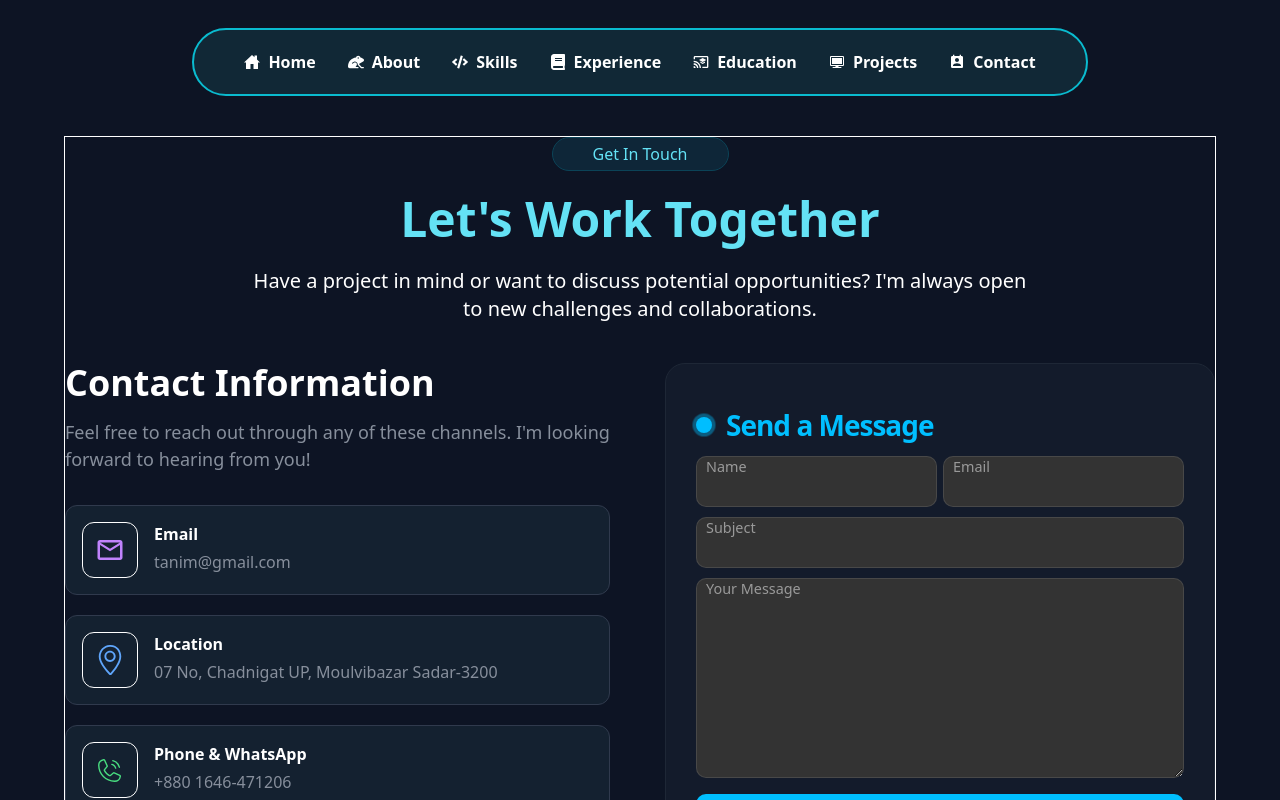
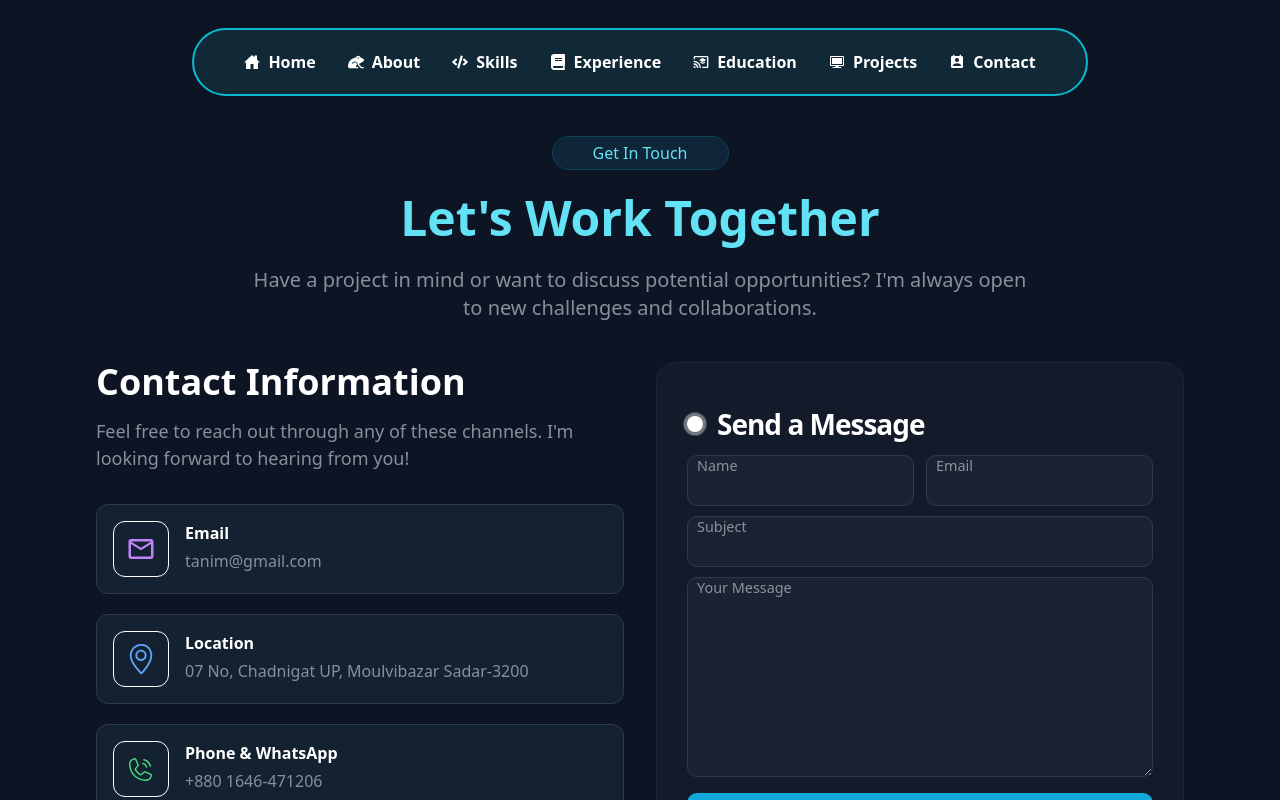
Before and after one commit to tanim246/Tanim-Portfolio-React.Js, a React (Vite) app: page /contact in a window 1280 px wide. Shown: the top 800 px of the page. Built offline with nearby package versions, Linux system fonts and the light colour scheme.

Commit message:
contact form add

```diff
--- a/src/components/Contact.jsx
+++ b/src/components/Contact.jsx
@@ -1,4 +1,3 @@
-import React from "react";
 import Form from "./contact/ContactFrom";
 import { MdOutlineMailOutline } from "react-icons/md";
 import { SlLocationPin } from "react-icons/sl";
@@ -7,36 +6,40 @@ import { FaRegClock } from "react-icons/fa";
 
 const Contact = () => {
   return (
-    <div className="max-w-6xl border pb-8 text-white mx-auto ">
-      <div className="flex flex-col items-center gap-6 ">
-        <p className="rounded-full border py-1 px-10 text-center border-[#0b4357] bg-[#0e2638] text-[#64e2f5]">
-          <span></span>
-          <span> Get In Touch</span>
+    <div className="max-w-6xl pb-8 text-white mx-auto px-4 sm:px-8">
+      <div className="flex flex-col items-center gap-6 text-center sm:text-left">
+        <p className="rounded-full border py-1 px-6 sm:px-10 border-[#0b4357] bg-[#0e2638] text-[#64e2f5]">
+          Get In Touch
         </p>
-        <h1 className="text-5xl font-bold text-[#64e2f5]">
+        <h1 className="text-3xl sm:text-5xl font-bold text-[#64e2f5]">
           Let's Work Together
         </h1>
-        <p className="text-md px-6 sm:px-0 sm:text-xl text-center">
+        <p className="text-md sm:text-xl text-[#878f9c] text-center">
           Have a project in mind or want to discuss potential opportunities? I'm
           always open <br className="hidden sm:block" /> to new challenges and
           collaborations.
         </p>
       </div>
+
       {/* contact start */}
-      <div className="mt-10 flex flex-col sm:flex-row justify-between items-start">
-        <div>
+      <div className="mt-10 flex flex-col lg:flex-row justify-between items-start gap-8">
+        {/* left info */}
+        <div className="w-full lg:w-1/2">
           <div className="space-y-4 mb-8">
-            <h1 className="text-4xl font-semibold">Contact Information</h1>
-            <p className="text-[#878f9c] text-[18px]">
+            <h1 className="text-2xl sm:text-4xl font-semibold">
+              Contact Information
+            </h1>
+            <p className="text-[#878f9c] text-[16px] sm:text-[18px]">
               Feel free to reach out through any of these channels. I'm looking{" "}
-              <br /> forward to hearing from you!
+              forward to hearing from you!
             </p>
           </div>
-          {/* info */}
-          <div className="space-y-5 px-6 sm:px-0">
+
+          {/* info list */}
+          <div className="space-y-5">
             {/* Email */}
-            <div className="text-white border border-[#303a4d] p-4 rounded-xl flex gap-4 bg-[#142130]">
-              <span className="text-[#c083fc] border border-white rounded-xl text-3xl  p-3">
+            <div className="border border-[#303a4d] p-4 rounded-xl flex gap-4 bg-[#142130]">
+              <span className="text-[#c083fc] border border-white rounded-xl text-3xl p-3">
                 <MdOutlineMailOutline />
               </span>
               <p className="flex flex-col space-y-1">
@@ -44,9 +47,10 @@ const Contact = () => {
                 <span className="text-[#878f9c]">tanim@gmail.com</span>
               </p>
             </div>
+
             {/* Location */}
-            <div className="text-white border border-[#303a4d] p-4 rounded-xl flex gap-4 bg-[#142130]">
-              <span className="text-[#5fa5fa] border border-white rounded-xl text-3xl  p-3">
+            <div className="border border-[#303a4d] p-4 rounded-xl flex gap-4 bg-[#142130]">
+              <span className="text-[#5fa5fa] border border-white rounded-xl text-3xl p-3">
                 <SlLocationPin />
               </span>
               <p className="flex flex-col space-y-1">
@@ -56,9 +60,10 @@ const Contact = () => {
                 </span>
               </p>
             </div>
-            {/* phone & whatsapp */}
-            <div className="text-white border border-[#303a4d] p-4 rounded-xl flex gap-4 bg-[#142130]">
-              <span className="text-[#49de80] border border-white rounded-xl text-3xl  p-3">
+
+            {/* Phone */}
+            <div className="border border-[#303a4d] p-4 rounded-xl flex gap-4 bg-[#142130]">
+              <span className="text-[#49de80] border border-white rounded-xl text-3xl p-3">
                 <PiPhoneCallLight />
               </span>
               <p className="flex flex-col space-y-1">
@@ -66,9 +71,10 @@ const Contact = () => {
                 <span className="text-[#878f9c]">+880 1646-471206</span>
               </p>
             </div>
+
             {/* Response Time */}
-            <div className="text-white border border-[#303a4d] p-4 rounded-xl flex gap-4 bg-[#142130]">
-              <span className="text-[#f7bc25] border border-white rounded-xl text-3xl  p-3">
+            <div className="border border-[#303a4d] p-4 rounded-xl flex gap-4 bg-[#142130]">
+              <span className="text-[#f7bc25] border border-white rounded-xl text-3xl p-3">
                 <FaRegClock />
               </span>
               <p className="flex flex-col space-y-1">
@@ -80,7 +86,11 @@ const Contact = () => {
             </div>
           </div>
         </div>
-        <div><Form /></div>
+
+        {/* right form */}
+        <div className="w-full lg:w-1/2">
+          <Form />
+        </div>
       </div>
     </div>
   );
--- a/src/components/contact/ContactFrom.jsx
+++ b/src/components/contact/ContactFrom.jsx
@@ -1,39 +1,43 @@
-import React from "react";
+
 import styled from "styled-components";
-
 const Form = () => {
   return (
     <StyledWrapper>
-      <form className="form w-[550px]">
+      <form className="form w-full max-w-[550px] mx-auto">
         <p className="title">Send a Message </p>
 
-        <div className=" flex justify-between">
-          <label className=" w-full">
-            <input className="input " type="text" placeholder required />
+        <div className="flex flex-col sm:flex-row gap-3">
+          <label className="w-full">
+            <input className="input" type="text" placeholder required />
             <span>Name</span>
           </label>
           <label className="w-full">
-            <input className="input " type="email" placeholder required />
+            <input className="input" type="email" placeholder required />
             <span>Email</span>
           </label>
         </div>
+
         <label>
-          <input className="input  " type="text" placeholder required />
+          <input className="input" type="text" placeholder required />
           <span>Subject</span>
         </label>
+
         <label>
           <textarea
             className="input h-[200px] message-textarea"
-            placeholder required
+            placeholder
+            required
           ></textarea>
           <span>Your Message</span>
         </label>
 
         <button className="submit">Send Message</button>
       </form>
-       <p className="border text-xs text-center text-[#878f9c] bg-[#141d30] mt-4 border-[#303a4d] rounded-xl  p-5">
-          Your information is secure and will only be used to respond to your inquiry
-        </p>
+
+      <p className="border text-xs text-center text-[#878f9c] bg-[#141d30] mt-4 border-[#303a4d] rounded-xl p-5">
+        Your information is secure and will only be used to respond to your
+        inquiry
+      </p>
     </StyledWrapper>
   );
 };
@@ -43,7 +47,6 @@ const StyledWrapper = styled.div`
     display: flex;
     flex-direction: column;
     gap: 10px;
-
     padding: 40px 30px;
     border-radius: 20px;
     position: relative;
@@ -60,18 +63,7 @@ const StyledWrapper = styled.div`
     display: flex;
     align-items: center;
     padding-left: 30px;
-    color: #00bfff;
-  }
-
-  .title::before {
-    width: 18px;
-    height: 18px;
-  }
-
-  .title::after {
-    width: 18px;
-    height: 18px;
-    animation: pulse 1s linear infinite;
+    color: white;
   }
 
   .title::before,
@@ -82,31 +74,11 @@ const StyledWrapper = styled.div`
     width: 16px;
     border-radius: 50%;
     left: 0px;
-    background-color: #00bfff;
+    background-color: white;
   }
 
-  .message,
-  .signin {
-    font-size: 14.5px;
-    color: rgba(255, 255, 255, 0.7);
-  }
-
-  .signin {
-    text-align: center;
-  }
-
-  .signin a:hover {
-    text-decoration: underline royalblue;
-  }
-
-  .signin a {
-    color: #00bfff;
-  }
-
-  .flex {
-    display: flex;
-    width: 100%;
-    gap: 6px;
+  .title::after {
+    animation: pulse 1s linear infinite;
   }
 
   .form label {
@@ -114,12 +86,12 @@ const StyledWrapper = styled.div`
   }
 
   .form label .input {
-    background-color: #333;
+    background-color: #1a2333;
     color: #fff;
     width: 100%;
-    padding: 20px 05px 05px 10px;
+    padding: 20px 5px 5px 10px;
     outline: 0;
-    border: 1px solid rgba(105, 105, 105, 0.397);
+    border: 1px solid #2f3a4d;
     border-radius: 10px;
   }
 
@@ -146,19 +118,16 @@ const StyledWrapper = styled.div`
     font-weight: 600;
   }
 
-  .input {
-    font-size: medium;
-  }
-
   .submit {
     border: none;
     outline: none;
-    padding: 10px;
+    padding: 16px;
     border-radius: 10px;
     color: #fff;
-    font-size: 16px;
-    transform: 0.3s ease;
-    background-color: #00bfff;
+    cursor: pointer;
+    font-size: 18px;
+    background-color: #12a9db;
+    transition: 0.3s ease;
   }
 
   .submit:hover {
@@ -170,7 +139,6 @@ const StyledWrapper = styled.div`
       transform: scale(0.9);
       opacity: 1;
     }
-
     to {
       transform: scale(1.8);
       opacity: 0;
```
